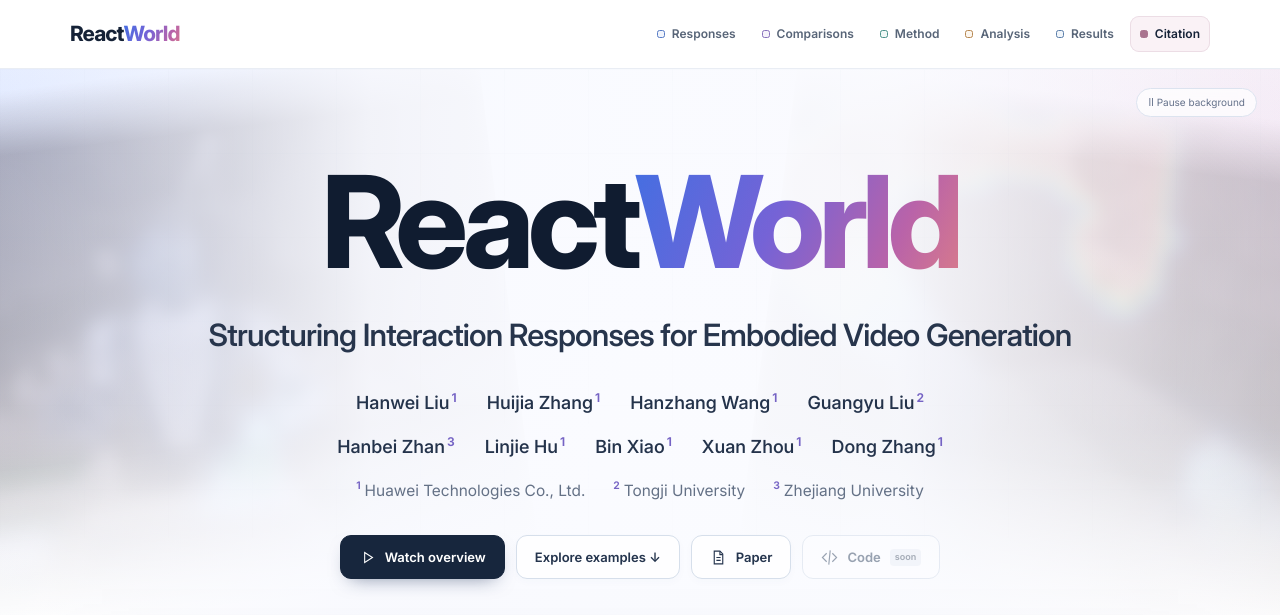
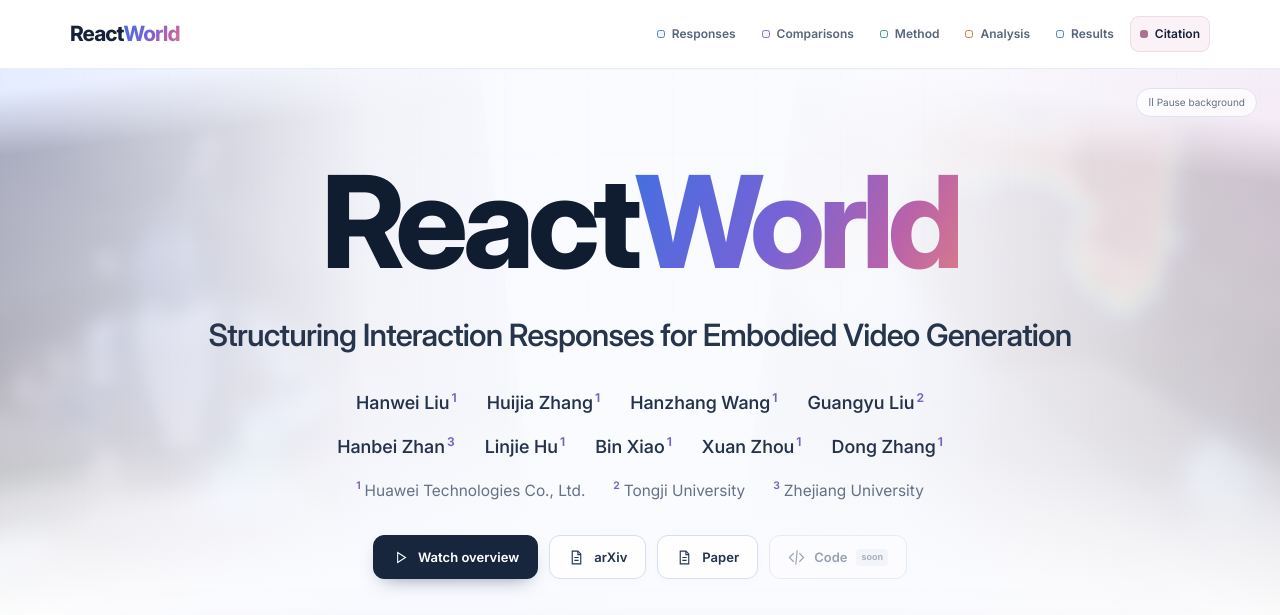
Before and after one commit to MetaEngine-World/ReactWorld, a plain HTML site: page index.html in a window 1280 px wide. Shown: the top 615 px of the page. Drawn offline with Linux system fonts and the light colour scheme.

Commit message:
Replace Explore examples button with arXiv link

```diff
--- a/index.html
+++ b/index.html
@@ -2512,7 +2512,7 @@ video.overview-external-audio::-webkit-media-controls-mute-button,video.overview
         node.innerHTML=icons[item[0]]+item[1]+(!url?' <span class="quiet" style="font-size:10px">soon</span>':"");$("resource-links").appendChild(node);
       });
       var demo=document.createElement("a");demo.className="btn primary";demo.href="#overview";demo.innerHTML=iconPlay+"Watch overview";$("resource-links").prepend(demo);
-      var examples=document.createElement("a");examples.className="btn";examples.href="#responses";examples.textContent="Explore examples ↓";demo.after(examples);
+      var arxiv=document.createElement("a");arxiv.className="btn";arxiv.href="https://arxiv.org/abs/2611.06120";arxiv.target="_blank";arxiv.rel="noopener noreferrer";arxiv.innerHTML=icons.paper+"arXiv";demo.after(arxiv);
       var citation=SITE.citation||"";$("citation-text").textContent=citation;$("citation-text").hidden=!citation;$("copy-citation").hidden=!citation;$("citation-pending").hidden=!!citation;
       $("preview-label").hidden=!SITE.showLocalTools;
       $("local-tools").hidden=!SITE.showLocalTools;
```
